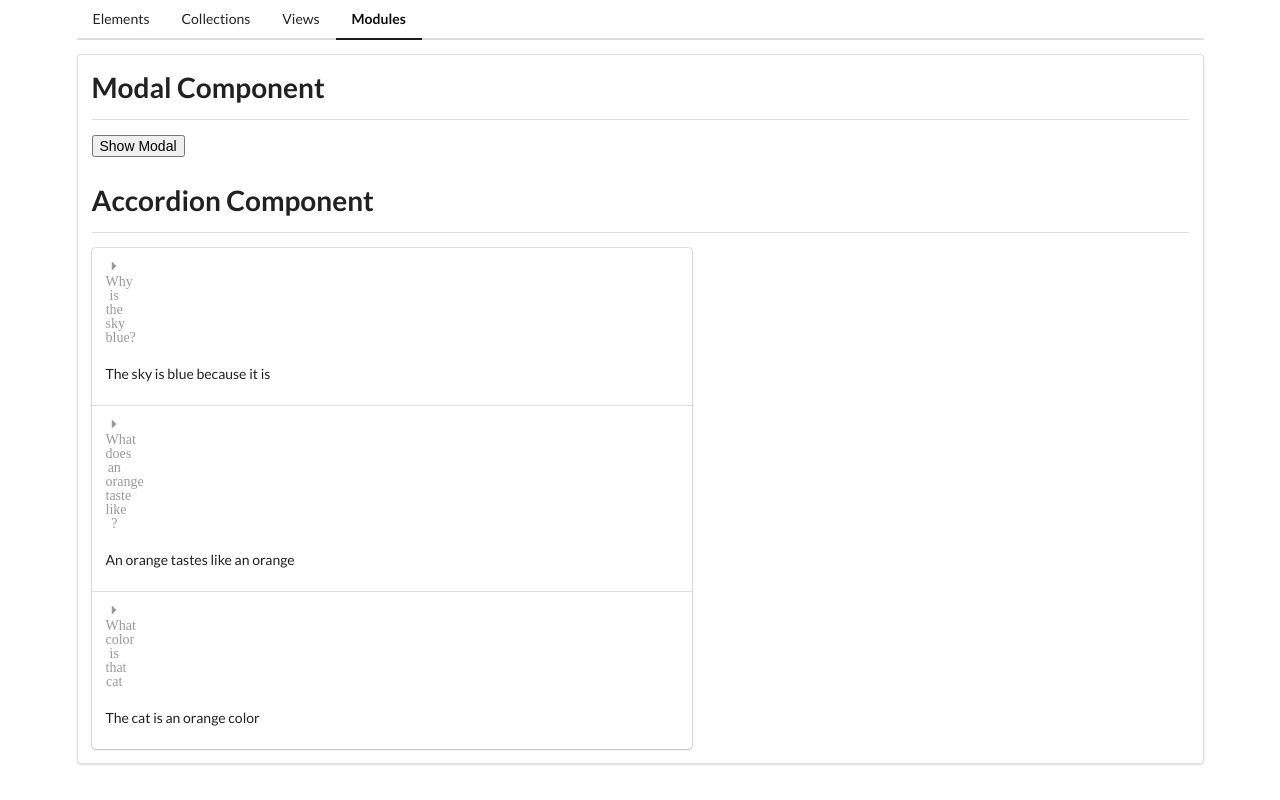
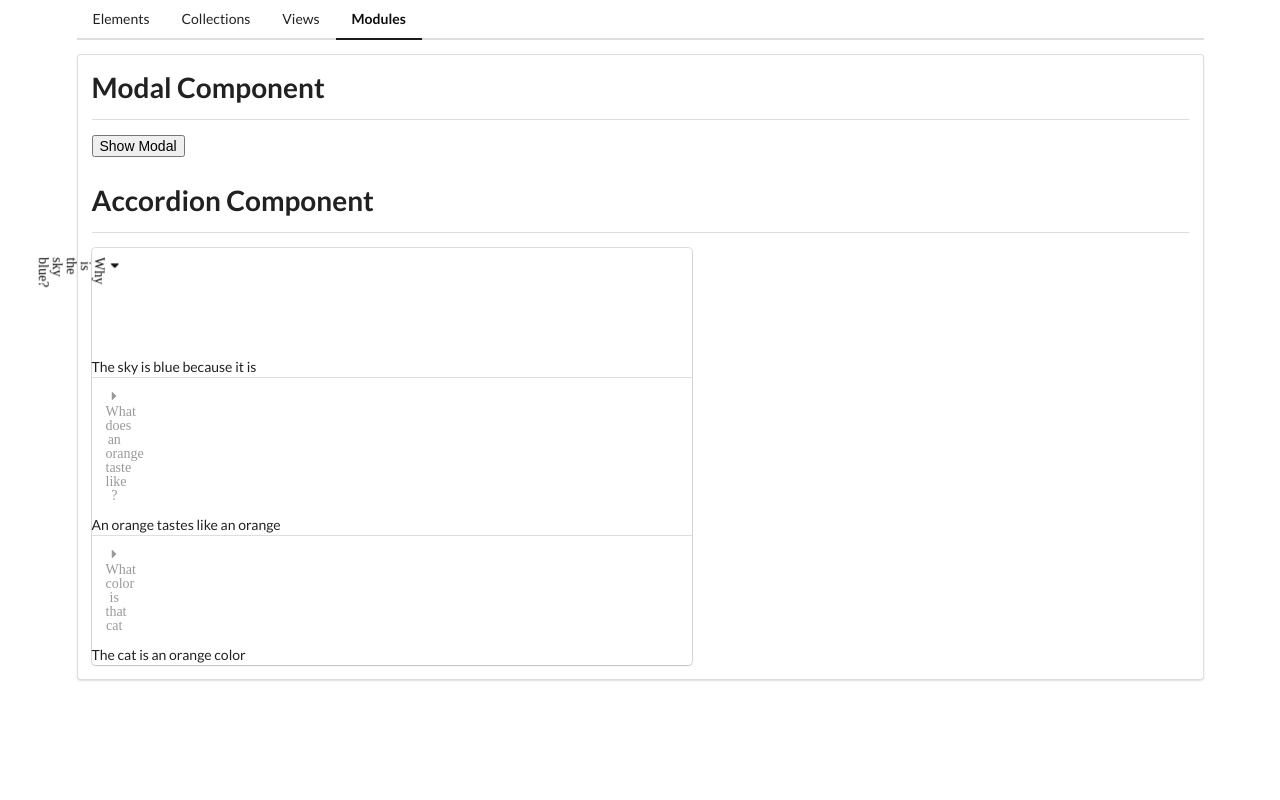
Before and after one commit to gustavonvp/comps---039, an Angular app: page /mods in a window 1280 px wide. Built offline with nearby package versions, Linux system fonts and the light colour scheme.

Commit message:
CSS from semantic ui Strange Things

```diff
--- a/src/app/mods/accordion/accordion.component.html
+++ b/src/app/mods/accordion/accordion.component.html
@@ -1,16 +1,14 @@
-<div class = "ui accordion styled">
-<ng-container *ngFor="let item of items">
-<div class="title">
+<div class="ui styled accordion">
 
+<ng-container *ngFor="let item of items; let i = index">
+    <div [ngClass]="{active: i === openedItemIndex}"  class="title" (click)="onClick(i)">
         <i class="dropdown icon">
             {{item.title}}
         </i>
 </div>
-
-<div class="content active">
-            <p>{{item.content}}</p>
+<div [ngClass]="{active: i === openedItemIndex}" class="active">
+    <p>{{item.content}}</p>
 </div>
 </ng-container>
 
-
 </div>
--- a/src/app/mods/accordion/accordion.component.ts
+++ b/src/app/mods/accordion/accordion.component.ts
@@ -8,10 +8,21 @@ import { Component, OnInit, Input } from '@angular/core';
 export class AccordionComponent implements OnInit {
   @Input() items = [];
 
+  openedItemIndex = 0;
 
   constructor() { }
 
   ngOnInit() {
   }
 
+  onClick(index: number){
+
+    if(index === this.openedItemIndex) {
+      this.openedItemIndex = -1;
+    }else {
+      this.openedItemIndex = index;
+    }
+
+  }
+
 }
--- a/src/app/mods/modal/modal.component.html
+++ b/src/app/mods/modal/modal.component.html
@@ -14,7 +14,7 @@
                       <ng-content></ng-content>
                     </div>
 
-                    <div class="actions">
+                    <div class="actions actions-default">
                         <button (click)="onCloseClick()"  class="ui botton">OK</button>
                     </div>
 
```
Also changed, not shown: src/app/mods/mods-home/mods-home.component.ts (+3 -4 lines).
